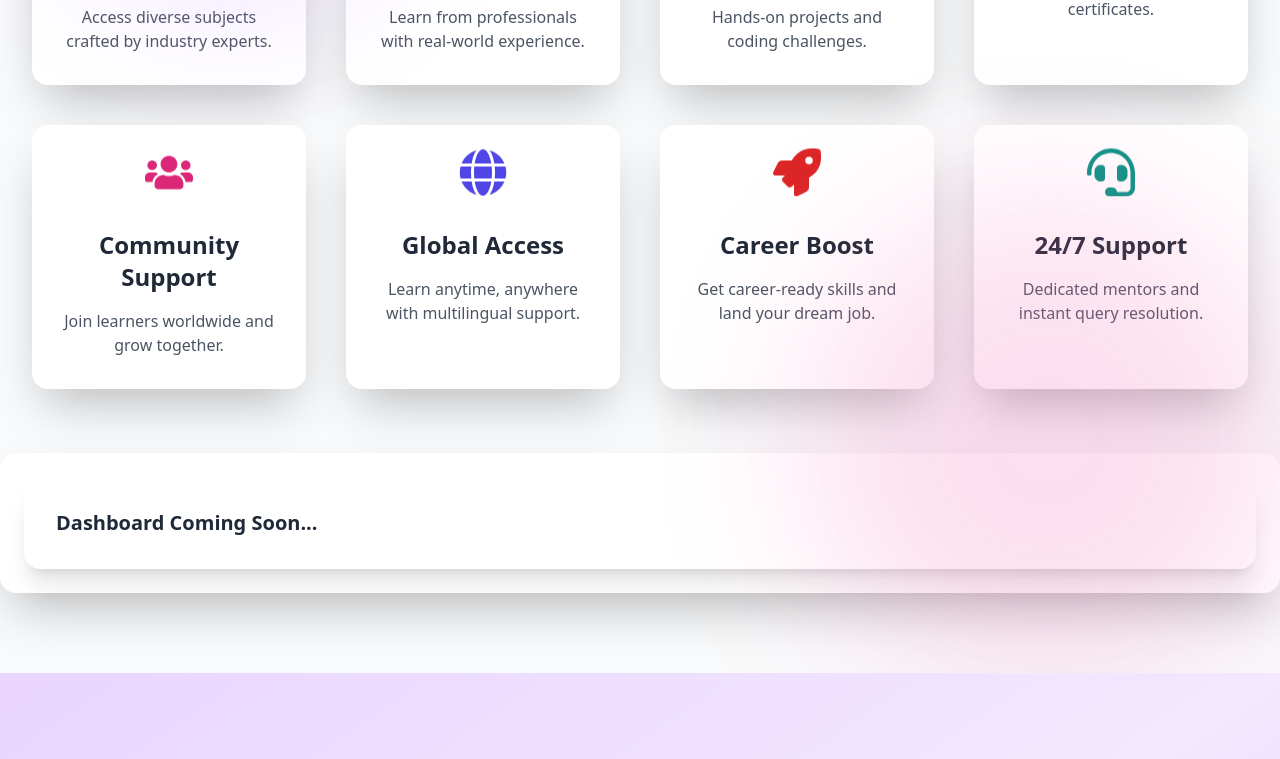
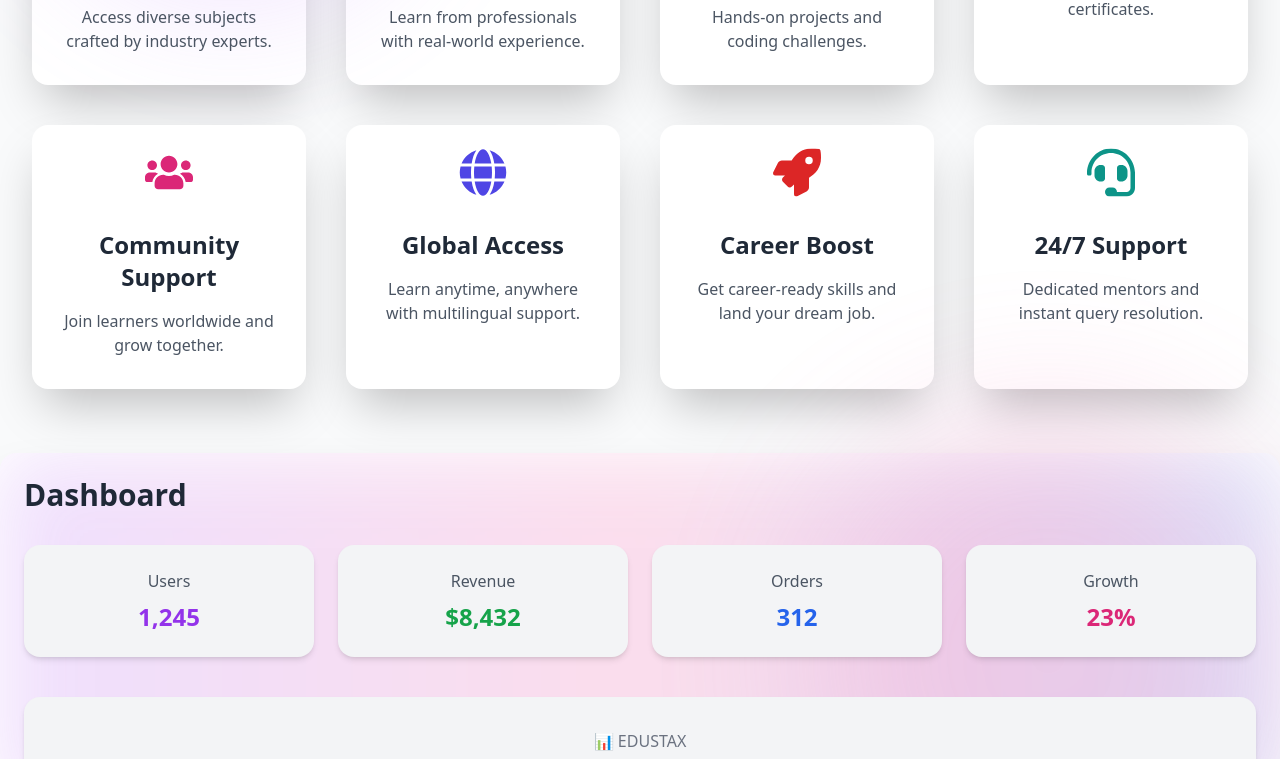
Before and after one commit to Navaneethan-R859/edustax, a Next.js app: page / in a window 1280 px wide. Shown: the part 1300-2059 px from the top of the page. Built offline with nearby package versions, Linux system fonts and the light colour scheme.

Commit message:
dashboard added

```diff
--- a/components/FeatureGrid.tsx
+++ b/components/FeatureGrid.tsx
@@ -77,6 +77,13 @@ export default function Working() {
     },
   ];
 
+  const dashboardStats = [
+    { title: "Users", value: "1,245", color: "purple" },
+    { title: "Revenue", value: "$8,432", color: "green" },
+    { title: "Orders", value: "312", color: "blue" },
+    { title: "Growth", value: "23%", color: "pink" },
+  ];
+
   return (
     <section className="relative py-20 bg-gray-50 dark:bg-gray-900 overflow-hidden">
       {/* Features */}
@@ -97,44 +104,92 @@ export default function Working() {
             initial={fadeUpInit}
             animate={fadeUpTarget}
             transition={fadeUpTiming(idx)}
-            whileHover={{ scale: 1.05, rotateY: 10, rotateX: 10 }}
+            whileHover={{ scale: 1.07, boxShadow: "0 0 30px rgba(168,85,247,0.6)" }}
             whileTap={{ scale: 0.98 }}
-            style={{ transformStyle: "preserve-3d", perspective: 1000 }}
-            className="bg-white dark:bg-gray-800 p-8 rounded-2xl shadow-2xl flex flex-col items-center text-center cursor-pointer"
+            className="bg-white dark:bg-gray-800 p-8 rounded-2xl shadow-2xl flex flex-col items-center text-center relative overflow-hidden"
           >
+            {/* Glow border effect */}
+            <motion.div
+              className="absolute inset-0 rounded-2xl border-2 border-purple-500 opacity-0"
+              whileHover={{ opacity: 1, boxShadow: "0 0 25px rgba(168,85,247,0.7)" }}
+              transition={{ duration: 0.4 }}
+            />
             <motion.div
               initial={floatInit}
               animate={floatKeyframes}
               transition={floatTiming}
-              className="mb-6"
+              className="mb-6 z-10"
             >
               {feature.icon}
             </motion.div>
-            <h3 className="text-2xl font-semibold text-gray-800 dark:text-gray-100 mb-4">
+            <h3 className="text-2xl font-semibold text-gray-800 dark:text-gray-100 mb-4 z-10">
               {feature.title}
             </h3>
-            <p className="text-gray-600 dark:text-gray-400">{feature.desc}</p>
+            <p className="text-gray-600 dark:text-gray-400 z-10">{feature.desc}</p>
           </motion.div>
         ))}
       </div>
 
-      {/* Dashboard container (empty placeholder now, you can add anything else later) */}
-      <div className="max-w-7xl mx-auto p-6 bg-white dark:bg-gray-800 rounded-2xl shadow-2xl mt-16">
+      {/* Dashboard Section */}
+      <div className="max-w-7xl mx-auto p-6 bg-white dark:bg-gray-800 rounded-2xl shadow-2xl mt-16 relative overflow-hidden">
+        {/* Animated gradient glow background */}
         <motion.div
-          initial={{ opacity: 0, scale: 0.95, rotateX: 5 }}
-          animate={{ opacity: 1, scale: 1, rotateX: 0 }}
-          transition={{ duration: 1, type: "spring", stiffness: 100 }}
-          whileHover={{ scale: 1.02, rotateY: 5, rotateX: 2 }}
-          className="bg-white dark:bg-gray-800 rounded-2xl shadow-xl p-8 col-span-3"
-          style={{ perspective: 1000 }}
+          className="absolute inset-0 bg-gradient-to-r from-purple-500 via-pink-500 to-blue-500 opacity-20 blur-2xl"
+          animate={{ opacity: [0.15, 0.3, 0.15] }}
+          transition={{ repeat: Infinity, duration: 6, ease: "easeInOut" }}
+        />
+
+        <motion.h3
+          className="text-3xl font-bold text-gray-800 dark:text-gray-100 mb-8 relative z-10"
+          initial={{ opacity: 0, y: -20 }}
+          animate={{ opacity: 1, y: 0 }}
+          transition={{ duration: 0.6 }}
         >
-          <h3 className="text-xl font-bold text-gray-800 dark:text-gray-100">
-            Dashboard Coming Soon...
-          </h3>
+          Dashboard
+        </motion.h3>
+
+        {/* Dashboard Stats */}
+        <div className="grid grid-cols-1 sm:grid-cols-2 lg:grid-cols-4 gap-6 relative z-10">
+          {dashboardStats.map((stat, i) => (
+            <motion.div
+              key={i}
+              className={`p-6 rounded-2xl shadow-md text-center bg-gray-100 dark:bg-gray-700 relative`}
+              initial={{ opacity: 0, y: 30 }}
+              animate={{ opacity: 1, y: 0 }}
+              transition={{ duration: 0.6, delay: i * 0.2 }}
+              whileHover={{
+                scale: 1.08,
+                boxShadow: `0 0 25px rgba(255,255,255,0.2), 0 0 40px rgba(236,72,153,0.4)`,
+              }}
+            >
+              <h4 className="text-gray-600 dark:text-gray-300">{stat.title}</h4>
+              <p
+                className={`text-2xl font-bold mt-2 text-${stat.color}-600 dark:text-${stat.color}-400`}
+              >
+                {stat.value}
+              </p>
+            </motion.div>
+          ))}
+        </div>
+
+        {/* Placeholder Chart Box */}
+        <motion.div
+          initial={{ opacity: 0, scale: 0.95 }}
+          animate={{ opacity: 1, scale: 1 }}
+          transition={{ duration: 0.8, delay: 1 }}
+          className="bg-gray-100 dark:bg-gray-700 p-8 rounded-2xl shadow-md mt-10 text-center relative z-10"
+          whileHover={{
+            boxShadow: "0 0 30px rgba(59,130,246,0.6)",
+            scale: 1.02,
+          }}
+        >
+          <p className="text-gray-500 dark:text-gray-300">
+            📊 EDUSTAX
+          </p>
         </motion.div>
       </div>
 
-      {/* Background Glows */}
+      {/* Background Floating Glows */}
       <div className="absolute inset-0 pointer-events-none">
         <motion.div
           className="absolute top-10 left-10 w-96 h-96 bg-purple-400 dark:bg-purple-700 rounded-full opacity-20 blur-3xl"
```
